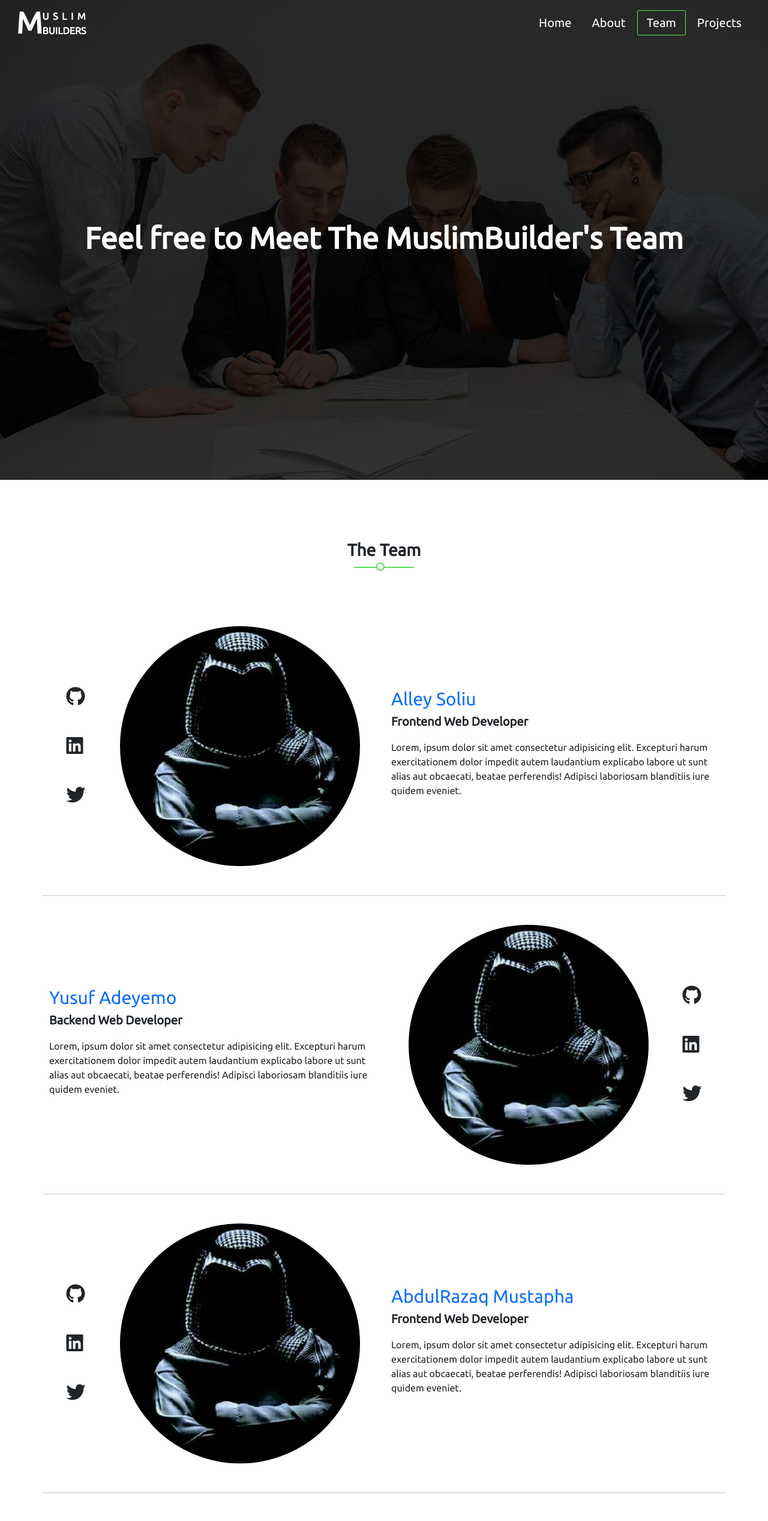
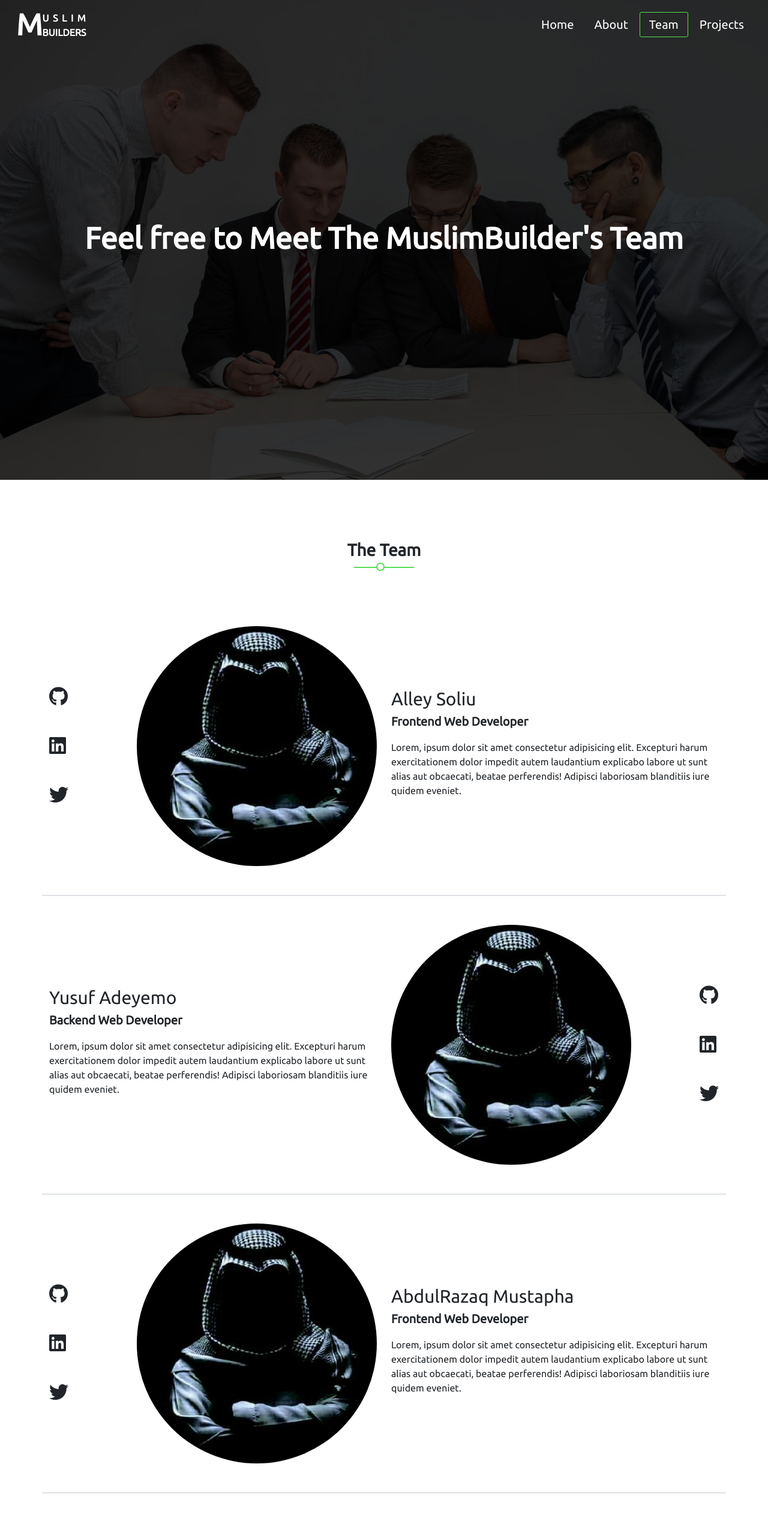
Before and after one commit to muslimbuilders/MB-Landing-Page, a Vue app: page /team in a window 1280 px wide. Shown: the top 2536 px of the page at 60% size. Built offline with nearby package versions, Linux system fonts and the light colour scheme.

Commit message:
Navbar AdjustMent

```diff
--- a/src/assets/CSS/Styles.scss
+++ b/src/assets/CSS/Styles.scss
@@ -2,7 +2,7 @@
   --Pri: rgb(87, 223, 87);
   --Ter: lightgreen;
   --Sec: #198754;
-  --name : #0d6efd;
+  --name : 008000;
 }
 * {
   margin: 0;
--- a/src/components/Header.vue
+++ b/src/components/Header.vue
@@ -88,9 +88,7 @@
 </script>
 
 <style lang="scss" scoped>
-body {
-  font-family: "Ubuntu", sans-serif;
-}
+
 .top {
   position: fixed;
   top: 0;
@@ -100,10 +98,12 @@
   &.header-bg{
     background: rgba($color: #198754, $alpha: 0.7);
     transition: all .6s ease-in-out;
+
   }
 }
 .header-wrapper {
-  padding: 0 15px 0 15px;
+  width : 100vw;
+  padding: 3px 35px 3px 15px;
   display: flex;
   justify-content: space-between;
   align-items: center;
@@ -178,7 +178,7 @@
   .links {
     height: 100vh;
     position: fixed;
-    width: 100%;
+    width: 100vw;
     top: 0;
     left: 0;
     right : 0;
--- a/src/views/Team.vue
+++ b/src/views/Team.vue
@@ -30,7 +30,7 @@
         <!-- Solintin Profile -->
         <div class="row  border-bottom py-5">
           <div class="col-md-6">
-            <div class="d-flex align-items-center justify-content-around">
+            <div class="d-flex align-items-center justify-content-between">
               <div class="d-flex flex-column justify-content-evenly">
                 <span><i class="fa-2x fab fa-github"></i> </span>
 
@@ -73,7 +73,7 @@
             </p>
           </div>
           <div class="col-md-6">
-            <div class="d-flex align-items-center justify-content-around">
+            <div class="d-flex align-items-center justify-content-between">
               <div class="team-img">
                 <img src="../assets/images/Team-member.png" alt="" />
               </div>
@@ -94,7 +94,7 @@
         <!-- Mustaphic Profile -->
         <div class="row border-top border-bottom py-5">
           <div class="col-md-6">
-            <div class="d-flex align-items-center justify-content-around">
+            <div class="d-flex align-items-center justify-content-between">
               <div class="d-flex flex-column justify-content-evenly">
                 <span><i class="fa-2x fab fa-github"></i> </span>
 
@@ -135,7 +135,7 @@
             </p>
           </div>
           <div class="col-md-6">
-            <div class="d-flex align-items-center justify-content-around">
+            <div class="d-flex align-items-center justify-content-between">
               <div class="team-img">
                 <img src="../assets/images/Team-member.png" alt="" />
               </div>
```
